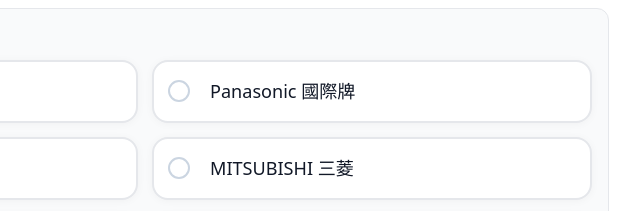
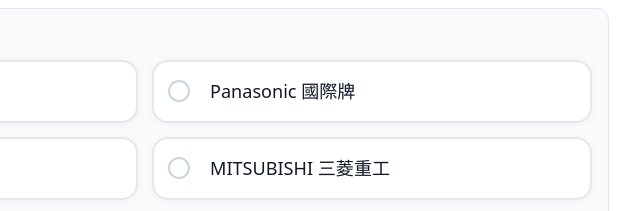
Before and after one commit to natural-uncle888/Reservation-System, a website: page public/ac-booking.html in a window 1280 px wide. Shown: the part 1280-1491 px from the top of the page, 495-1135 px from the left. Drawn offline with Linux system fonts and the light colour scheme; no server answers.

Commit message:
Update ac-booking.html

```diff
--- a/public/ac-booking.html
+++ b/public/ac-booking.html
@@ -362,7 +362,7 @@
           <label class="option-card"><input type="checkbox" name="ac_brand" value="HITACHI 日立" />HITACHI 日立</label>
           <label class="option-card"><input type="checkbox" name="ac_brand" value="Panasonic 國際牌" />Panasonic 國際牌</label>
           <label class="option-card"><input type="checkbox" name="ac_brand" value="DAIKIN 大金" />DAIKIN 大金</label>
-          <label class="option-card"><input type="checkbox" name="ac_brand" value="MITSUBISHI 三菱" />MITSUBISHI 三菱</label>
+          <label class="option-card"><input type="checkbox" name="ac_brand" value="MITSUBISHI 三菱重工" />MITSUBISHI 三菱重工</label>
           <label class="option-card"><input type="checkbox" name="ac_brand" value="FUJITSU 富士通" />FUJITSU 富士通</label>
           <label class="option-card"><input type="checkbox" name="ac_brand" value="LG" />LG</label>
           <label class="option-card"><input type="checkbox" name="ac_brand" value="TECO 東元" />TECO 東元</label>
```
